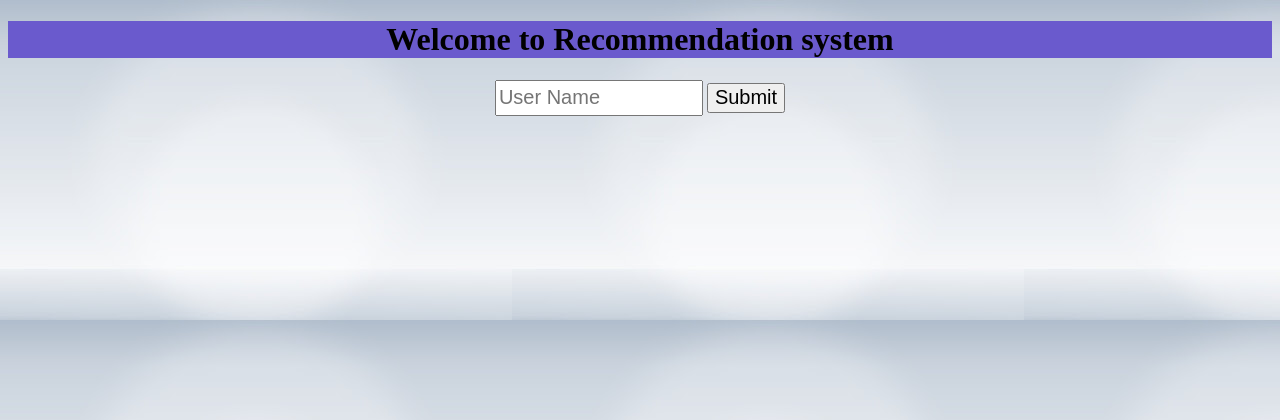
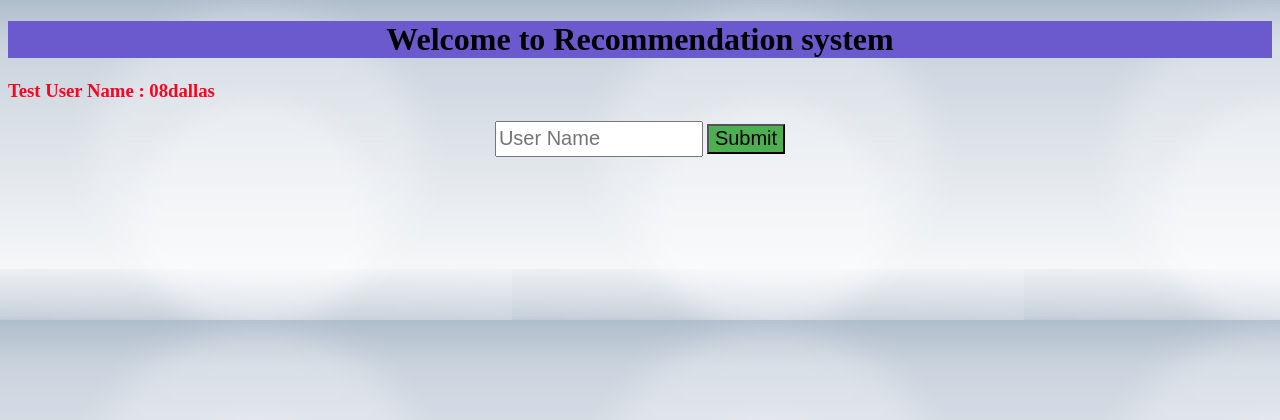
Before and after one commit to indlasunil-ai/my-recommendation-system, a Flask app: page / in a window 1280 px wide. Shown: the top 420 px of the page. Run offline with Flask 2, Linux system fonts and the light colour scheme; parts of the project's set-up code (start-up, migrations or seed data) failed here and were passed over; some libraries are stand-ins or nearby versions.

Commit message:
first commit

```diff
--- a/app.py
+++ b/app.py
@@ -12,19 +12,19 @@ warnings.filterwarnings("ignore")
 app = Flask(__name__)
 user_recommandation=pd.read_csv('dataset/user_final_rating_cos.csv')
 user_recommandation.set_index('user',inplace=True)
-tfid = pickle.load(open('pickle/tfid.pkl','rb'))
-randomforest = pickle.load(open('pickle/randomforest.pkl','rb'))
-data=pd.read_csv('dataset/sample30_processed.csv')
+# tfid = pickle.load(open('pickle/tfid.pkl','rb'))
+# randomforest = pickle.load(open('pickle/randomforest.pkl','rb'))
+data=pd.read_csv('dataset/train.csv')
 
 def html_code_table(prod_df,table_name,file_name,side):
-    table_style = '<table style="border: 2px solid; float: ' + side + '; width: 40%;">'
+    table_style = '<table border="1" style=" border: 2px solid; float: ' + side + '; width: 50%;">'
     table_head = '<caption style="text-align: left; caption-side: top; font-size: 140%; font-weight: bold; color:red;"><strong>' + table_name + '</strong></caption>'
-    table_head_row = '<tr><th align= "left">Product Name</th></tr>'
+    table_head_row = '<tr><th align= "left">Product Name</th><th align= "left">Positive %</th><th align= "left">Negative %</th></tr>'
 
     html_code = '<div align= "center">' + table_style + table_head + table_head_row
 
-    for i in prod_df:
-        row = '<tr><td>' + str(i) + '</td></tr>'
+    for i in prod_df.index:
+        row =  '<tr><td>' + str(prod_df['product'][i]) + '</td><td>' + str(prod_df['positive'][i]) +'</td><td>' + str(prod_df['negative'][i]) + '</td></tr>'
         html_code = html_code + row
 
     html_code = html_code + '</table>'+'</div>'
@@ -47,23 +47,10 @@ def recommand():
     user=request.form['User'];
     if user in user_recommandation.index:
         result=user_recommandation.loc[user].sort_values(ascending=False)[0:20]
-        prod=data[data['name'].isin(result.index)][['name','processed_text']]
-        for product in prod['name'].unique():
-            df=prod[prod['name']==product][['name','processed_text']]
-            x_test=df['processed_text']
-            X_TFID=tfid.transform(x_test).toarray()
-            prob=randomforest.predict_proba(X_TFID)
-            recommandation=recommandation.append({'product' : product, 'positive' : prob[:,1].sum(), 'negative' : prob[:,0].sum()},
-                      ignore_index = True)
-
-
-        print(recommandation)
-
-        final_recommandation=recommandation[recommandation.positive > recommandation.negative].sort_values('positive',ascending=False)[0:5]
-
-
+        prod=data[data['product'].isin(result.index)]
+        final_recommandation=prod.sort_values('positive',ascending=False)[0:5]
         res = True
-        html_code_table(final_recommandation['product'],'Products you may like','include','center')
+        html_code_table(final_recommandation,'Products you may like','include','center')
         return render_template('index.html', recommended_product=res,user_name=user)
 
     else:
--- a/templates/include.html
+++ b/templates/include.html
@@ -1 +1 @@
-<div align= "center"><table style="border: 2px solid; float: center; width: 40%;"><caption style="text-align: left; caption-side: top; font-size: 140%; font-weight: bold; color:red;"><strong>Products you may like</strong></caption><tr><th align= "left">Product Name</th></tr><tr><td>Clorox Disinfecting Wipes Value Pack Scented 150 Ct Total</td></tr><tr><td>Godzilla 3d Includes Digital Copy Ultraviolet 3d/2d Blu-Ray/dvd</td></tr><tr><td>Clorox Disinfecting Bathroom Cleaner</td></tr><tr><td>Planes: Fire Rescue (2 Discs) (includes Digital Copy) (blu-Ray/dvd)</td></tr><tr><td>The Resident Evil Collection 5 Discs (blu-Ray)</td></tr></table></div>
+<div align= "center"><table border="1" style=" border: 2px solid; float: center; width: 50%;"><caption style="text-align: left; caption-side: top; font-size: 140%; font-weight: bold; color:red;"><strong>Products you may like</strong></caption><tr><th align= "left">Product Name</th><th align= "left">Positive %</th><th align= "left">Negative %</th></tr><tr><td>Red (special Edition) (dvdvideo)</td><td>88.27</td><td>11.73</td></tr><tr><td>Clorox Disinfecting Bathroom Cleaner</td><td>86.92</td><td>13.08</td></tr><tr><td>Planes: Fire Rescue (2 Discs) (includes Digital Copy) (blu-Ray/dvd)</td><td>86.32</td><td>13.68</td></tr><tr><td>Yes To Carrots Nourishing Body Wash</td><td>85.18</td><td>14.82</td></tr><tr><td>Clorox Disinfecting Wipes Value Pack Scented 150 Ct Total</td><td>83.82</td><td>16.18</td></tr></table></div>
--- a/templates/index.html
+++ b/templates/index.html
@@ -9,12 +9,13 @@
 <body>
  <div class="login" align= "center"  >
 	<h1 style="background-color:SlateBlue;">Welcome to Recommendation system</h1>
+	<h3 align= "left" style="color:#fc0320;"> Test User Name : 08dallas </h3>
 
      <!-- Main Input For Receiving Query to our ML -->
     <form action="/recommand" method="post" >
     	<input type="text" name="User" placeholder="User Name"  required="required" style=' font-size: 15pt; height: 30px; width : 200px;'/>
 
-        <button type="submit" class="btn btn-primary btn-block btn-large" onclick="$('#loading').show();" style=' font-size: 15pt; height: 30px;'>Submit</button>
+        <button type="submit" class="btn btn-primary btn-block btn-large" onclick="$('#loading').show();" style='background-color: #4CAF50; font-size: 15pt; height: 30px;'>Submit</button>
 		<div id="loading" style="display:none; font-size: 140%; font-weight: bold; color:blue;"><img src="loading.gif" alt="" />Loading Please Wait!</div>
     </form>
 
```
Also changed, not shown: requirements.txt (+12 -12 lines), 2 other files.
